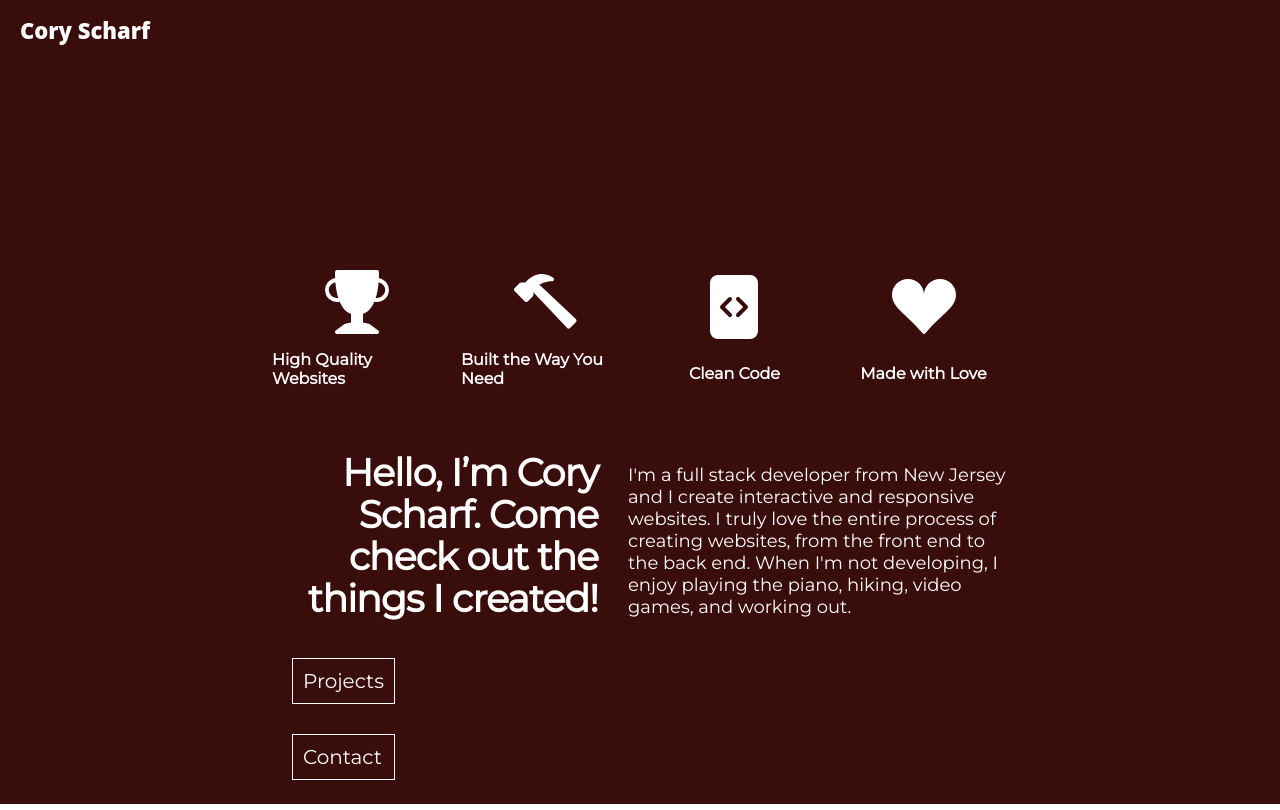
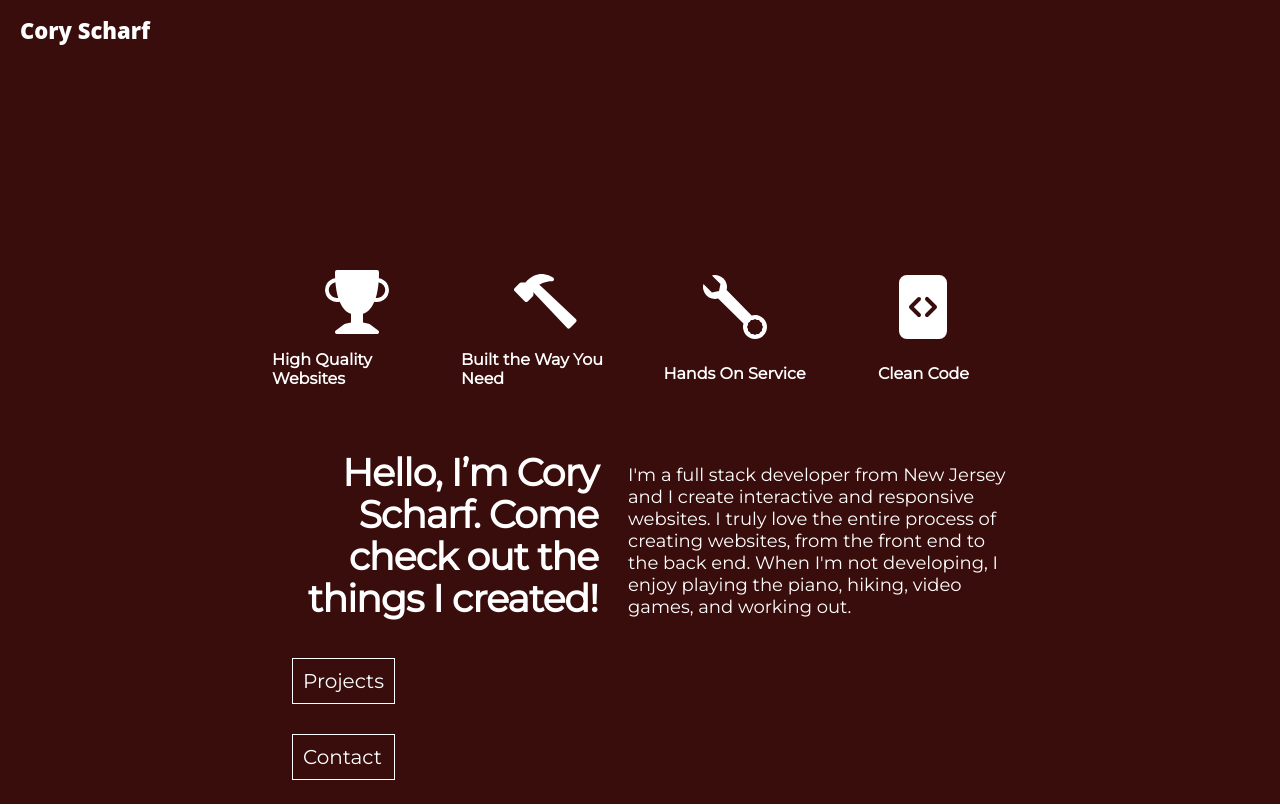
Before and after one commit to Cscharf91/portfolio-v2, a React (Create React App) app: page /#/ in a window 1280 px wide. Built offline with nearby package versions, Linux system fonts and the light colour scheme.

Commit message:
changed hero icon

```diff
--- a/src/components/home/Header.css
+++ b/src/components/home/Header.css
@@ -11,6 +11,12 @@
   grid-template-columns: repeat(4, 1fr);
   justify-items: center;
   color: white;
+}
+
+.headshot {
+  width: 150px;
+  margin: auto;
+  border-radius: 100%;
 }
 
 .hero-section {
--- a/src/components/home/Header.js
+++ b/src/components/home/Header.js
@@ -1,4 +1,5 @@
 import React from 'react';
+import HeadShot from '../../images/headshot.png';
 import './Header.css';
 
 const Header = () => {
@@ -19,16 +20,16 @@ const Header = () => {
           <p>Built the Way You Need</p>
         </div>
         <div className="hero-section">
+        <svg width="4em" height="4em" viewBox="0 0 16 16" class="bi bi-wrench" fill="currentColor" xmlns="http://www.w3.org/2000/svg">
+          <path fill-rule="evenodd" d="M.102 2.223A3.004 3.004 0 0 0 3.78 5.897l6.341 6.252A3.003 3.003 0 0 0 13 16a3 3 0 1 0-.851-5.878L5.897 3.781A3.004 3.004 0 0 0 2.223.1l2.141 2.142L4 4l-1.757.364L.102 2.223zm13.37 9.019L13 11l-.471.242-.529.026-.287.445-.445.287-.026.529L11 13l.242.471.026.529.445.287.287.445.529.026L13 15l.471-.242.529-.026.287-.445.445-.287.026-.529L15 13l-.242-.471-.026-.529-.445-.287-.287-.445-.529-.026z"/>
+        </svg>
+          <p>Hands On Service</p>
+        </div>
+        <div className="hero-section">
           <svg width="4em" height="4em" viewBox="0 0 16 16" class="bi bi-file-code-fill" fill="currentColor" xmlns="http://www.w3.org/2000/svg">
             <path fill-rule="evenodd" d="M12 0H4a2 2 0 0 0-2 2v12a2 2 0 0 0 2 2h8a2 2 0 0 0 2-2V2a2 2 0 0 0-2-2zM6.646 5.646a.5.5 0 1 1 .708.708L5.707 8l1.647 1.646a.5.5 0 0 1-.708.708l-2-2a.5.5 0 0 1 0-.708l2-2zm2.708 0a.5.5 0 1 0-.708.708L10.293 8 8.646 9.646a.5.5 0 0 0 .708.708l2-2a.5.5 0 0 0 0-.708l-2-2z"/>
           </svg>
           <p>Clean Code</p>
-        </div>
-        <div className="hero-section">
-          <svg width="4em" height="4em" viewBox="0 0 16 16" class="bi bi-suit-heart-fill" fill="currentColor" xmlns="http://www.w3.org/2000/svg">
-            <path d="M4 1c2.21 0 4 1.755 4 3.92C8 2.755 9.79 1 12 1s4 1.755 4 3.92c0 3.263-3.234 4.414-7.608 9.608a.513.513 0 0 1-.784 0C3.234 9.334 0 8.183 0 4.92 0 2.755 1.79 1 4 1z"/>
-          </svg>
-          <p>Made with Love</p>
         </div>
       </div>
       <div className="hero-main">
```
